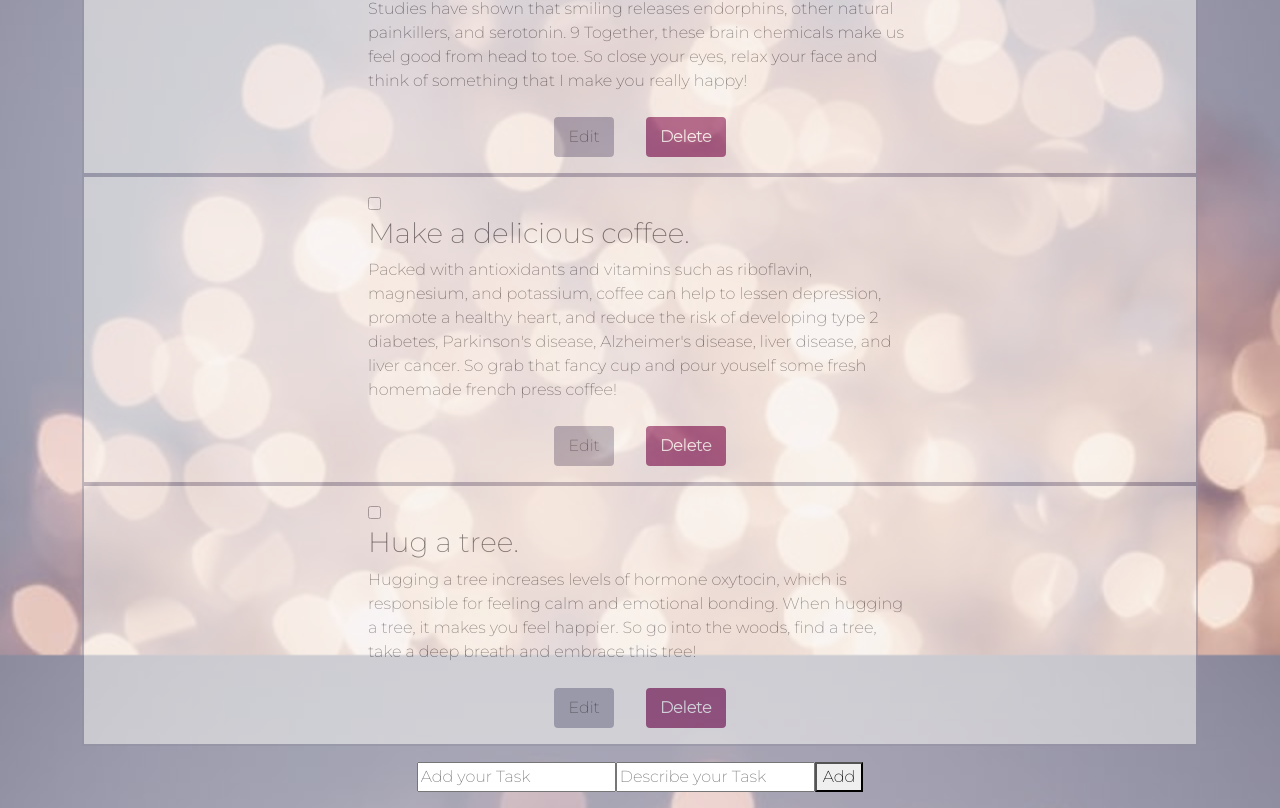
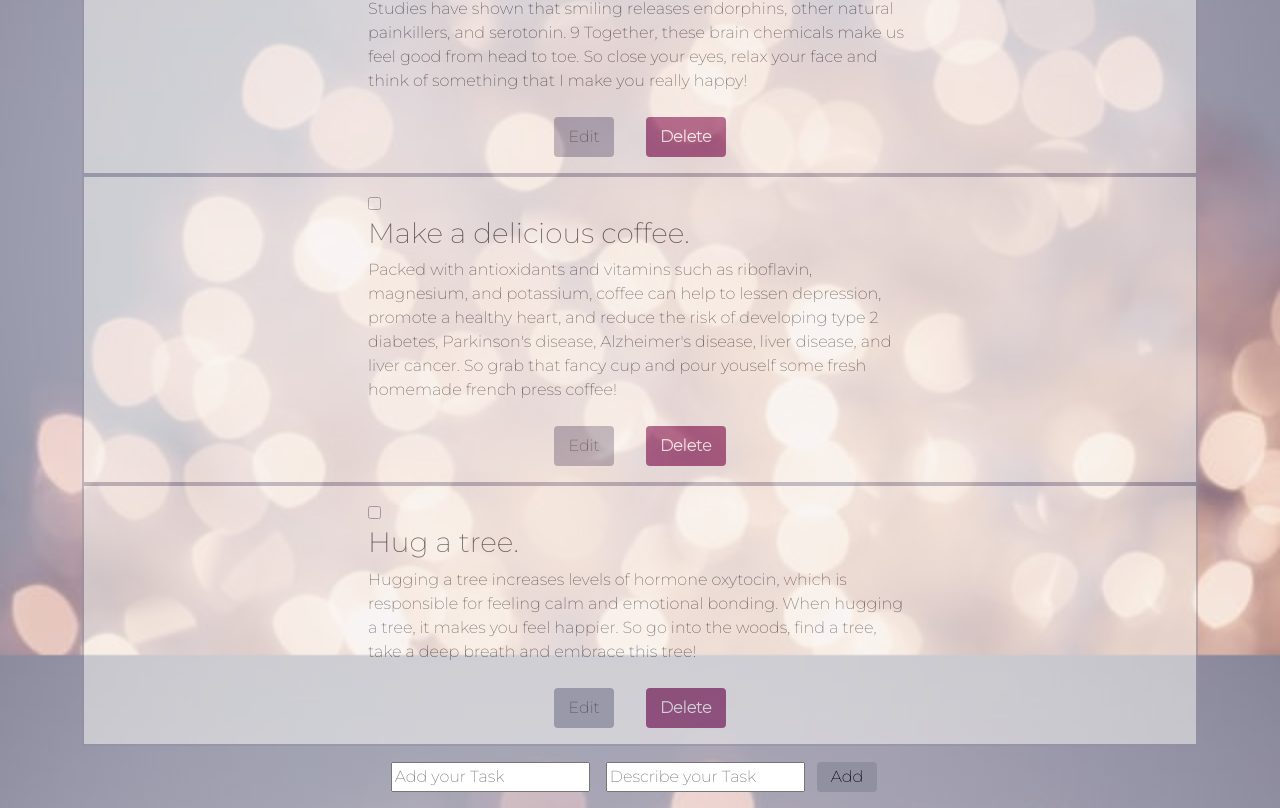
Before and after one commit to predavladc/ReactListProject, a React (Create React App) app: page / in a window 1280 px wide. Shown: the part 199-1007 px from the top of the page. Built offline with nearby package versions, Linux system fonts and the light colour scheme; a web font is replaced by a local one.

Commit message:
We made it pretty and added one not very nice break in html.

```diff
--- a/src/App.js
+++ b/src/App.js
@@ -32,6 +32,7 @@ export default function App() {
   ]);
 
   const [beingEdited, setIsBeingEdited] = useState();
+  const [checked, setChecked] = useState();
 
   // useState(null);
 
@@ -42,6 +43,14 @@ export default function App() {
   const handleBeingEdited = (event) => {
     setIsBeingEdited({ ...beingEdited, [event.target.name]: event.target.value });
   };
+
+  const handleIsComplete = (event) => {
+    setChecked({ ...checked, [event.target.name]: event.target.value });
+  };
+
+
+
+
 
   const [userInput, setUserInput] = useState({
     title: "",
@@ -75,7 +84,6 @@ export default function App() {
   };
 
 
-
   const handleEditTask = (id) => {
     setIsBeingEdited({ ...tasks.find(task => task.id === id)});
   };
@@ -91,6 +99,35 @@ export default function App() {
     setIsBeingEdited()
   }
 
+  // Checkbox Start
+  // const handleCheck = (event) => {
+  //   if (event === )
+  // };
+
+  const handleCompleteTask = (id) => {
+    setChecked({ ...tasks.find(task => task.id === id)});
+  };
+
+  function completeFunction(id) {
+    const temporaryTodos = [...tasks];
+    temporaryTodos(id).status = !temporaryTodos.status;
+    setTasks(temporaryTodos);
+  }
+
+
+  //   const updatedList = [...checked];
+  //   if (event.target.checked) {
+  //     updatedList = [...checked, event.target.value];
+  //   } else {
+  //     updatedList.splice(checked.indexOf(event.target.value), 1);
+  //   }
+  //   setChecked(updatedList);
+  // };
+
+  // const isChecked = (item) =>
+  //  checked.includes(item) ? "checked-item" : "not-checked-item";
+// Checkbox Ending
+
 return (
   <div className="App container">
     <div className="row ">
@@ -102,11 +139,29 @@ export default function App() {
           <div className="edition-mode container">
             <div className="row">
               <h1 className="edit-mode">EDITION MODE</h1>
-                <form>
+              <form className="edit-form">
+                <div className="edit-title">
+                <label for="FormControlTextarea1" class="form-label">Task:</label>
+                <br />
                   <input type="text" value={beingEdited.title} name="title" onChange={handleBeingEdited}></input>
-                  <input type="text" value={beingEdited.description} name="description" onChange={handleBeingEdited}></input>
+                </div>
+                <div className="edit-description">
+                  <label for="FormControlTextarea2" class="form-label">Description:</label>
+                  <textarea
+                      class="form-control"
+                      id="FormControlTextarea2"
+                      rows="3"
+                      value={beingEdited.description}
+                      name="description"
+                      onChange={handleBeingEdited}>
+                    </textarea>
+                </div>
+              </form>
+              <div className="row button">
+                <div className="col-1 ">
                   <button className="btn btn-saved" onClick={handleSaveEdit}>Save</button>
-                </form>
+                </div>
+              </div>
             </div>
           </div>
         </>
--- a/src/components/Checkbox.js
+++ b/src/components/Checkbox.js
@@ -1,6 +1,6 @@
-const Checkbox = () => {
+const Checkbox = (props) => {
     return (
-        <input id="todo-1" type="checkbox" />
+        <input type="checkbox" onClick={() => props.onClickBox(props.data.id)}/>
     );
 };
 
--- a/src/components/UserInput.js
+++ b/src/components/UserInput.js
@@ -1,7 +1,9 @@
 const UserInput = ({ onNewTask, onInput }) => {
     const {title, description } = UserInput;
     return (
-      <form  onSubmit={onNewTask}>
+      <form className="add-form" onSubmit={onNewTask}>
+        <div className="add-task">
+          <label for="FormControlTextarea1" class="form-label"></label>
                 <input
                   type="text"
                   placeholder="Add your Task"
@@ -9,6 +11,9 @@ const UserInput = ({ onNewTask, onInput }) => {
                   name="title"
                   onChange={onInput}
                 />
+        </div>
+        <div className="add-description">
+          <label for="FormControlTextarea2" class="form-label"></label>
                 <input
                   type="text"
                   placeholder="Describe your Task"
@@ -16,8 +21,12 @@ const UserInput = ({ onNewTask, onInput }) => {
                   name="description"
                   onChange={onInput}
                 />
-        <button>Add</button>
-
+        </div>
+        <div className="add container">
+          <div className="row">
+                <button className="add-button">Add</button>
+          </div>
+        </div>
 
       </form>
     );
--- a/src/index.css
+++ b/src/index.css
@@ -13,7 +13,7 @@ body {
     font-size: 4rem;
   }
 
-.container {
+.app.container {
   display: flex;
   justify-content: center;
 }
@@ -26,18 +26,9 @@ body {
   background-color: #fcfcf7;
   opacity: 0.5;
   font-family: 'Montserrat', sans-serif;
-  color: #1c1c1c;
+  color: black;
   border: 2px solid #9190a1;
   }
-
-.addtolist {
-  display: flex;
-  flex-direction: column;
-  align-items: center;
-  padding: 1rem;
-  font-family: 'Montserrat', sans-serif;
-  color: #1c1c1c;
-}
 
 .buttons {
   display: flex;
@@ -61,24 +52,88 @@ button.btn.btn-delete {
   margin-left: 1rem;
 }
 
+/* Add Form Styling */
+
+form.add-form {
+  display: flex;
+  justify-content: center;
+  border: 1 px solid red;
+}
+
+.addtolist {
+  display: flex;
+  justify-content: center;
+  padding: 1rem;
+  font-family: 'Montserrat', sans-serif;
+  color: black;
+}
+
+.add-button {
+  display: flex;
+  flex-direction: column;
+  justify-content: center;
+  margin-top: 1rem;
+  border-radius: 0.25rem;
+  background-color: #9190a1;
+  border: 2px solid #9190a1;
+  color: black;
+}
+
+.add-description {
+ margin-left: 1rem;
+}
+
 /* Edition Mode */
 
 .edition-mode {
   display: flex;
   flex-direction: column;
-  align-items: center;
-  border: 1px solid red;
+  justify-content: center;
+  padding: 1rem;
+  background-color: #fcfcf7;
+  opacity: 0.7;
+  font-family: 'Montserrat', sans-serif;
+  color: black;
+  border: 2px solid #9190a1;
+}
+
+h1.edit-mode {
+  display: flex;
+  justify-content: center;
+  margin-bottom: 2rem;
+}
+
+form.edit-form {
+  display: flex;
+  flex-direction: column;
+  justify-content: center;
+}
+
+textarea.form-control {
+  color: black;
+}
+
+.edit-description {
+  margin-top: 1.5rem;
 }
 
 button.btn.btn-saved {
+  display: flex;
+  justify-content: center;
   background-color: #9190a1;
   border: 2px solid #9190a1;
   color: black;
   opacity: 1;
-  margin-top: 1 rem;
 }
 
-h1.edit-mode {
+.row.button {
   display: flex;
-  align-items: center;
+  justify-content: center;
+  margin-top: 2rem;
 }
+
+/* Checkbox */
+
+/* .task-container {
+  text-decoration: line-through;
+} */
```
Lines whose indentation alone changed are shown as unchanged.
